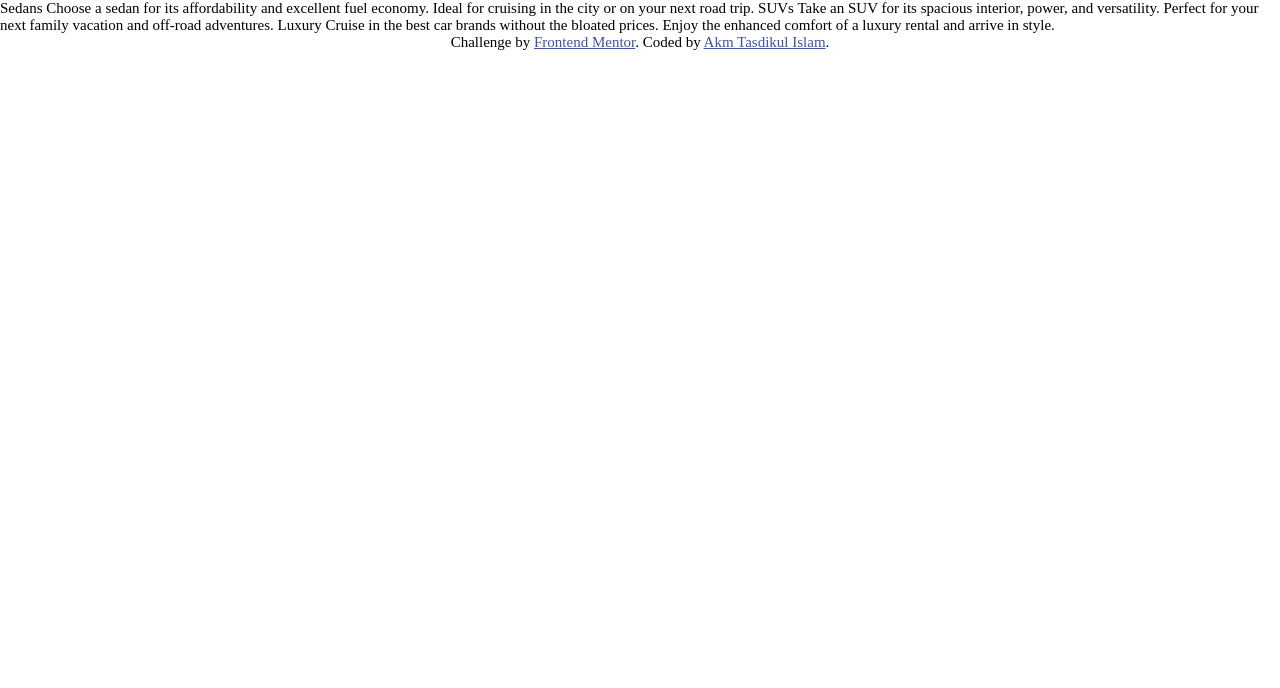
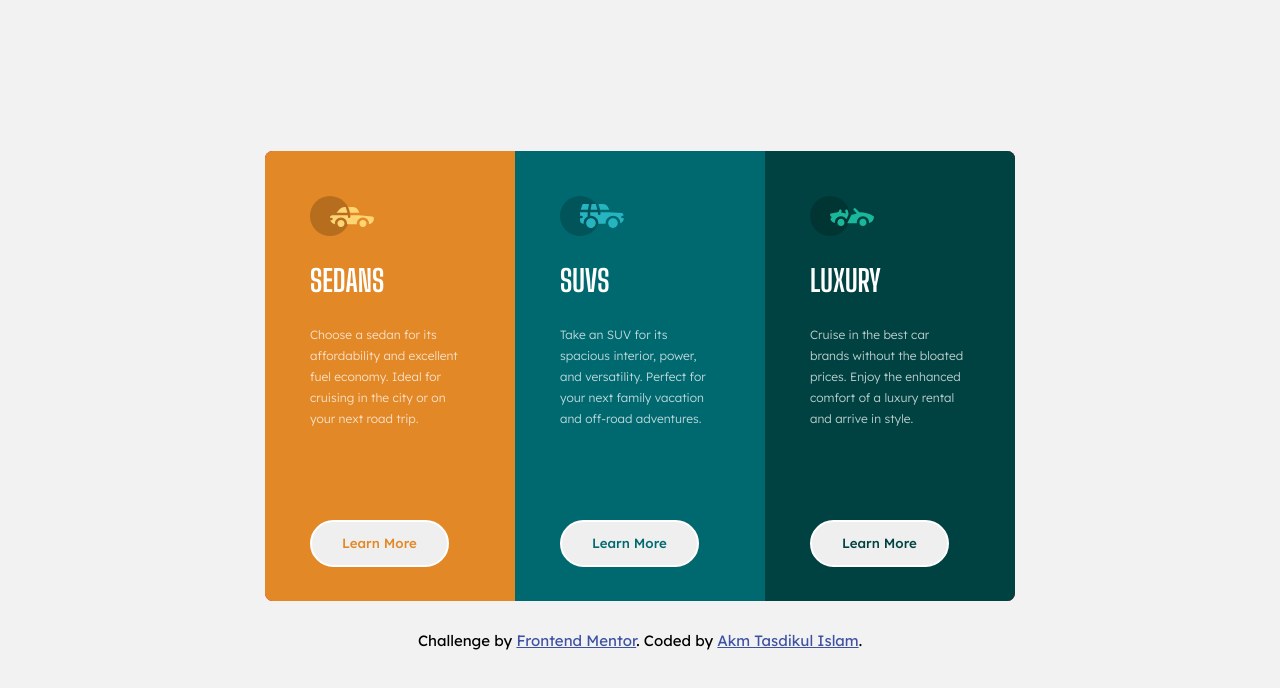
Before and after one commit to akmtasdikulislam/3-column-preview-card-component, a plain HTML site: page index.html in a window 1280 px wide. Drawn offline with Linux system fonts and the light colour scheme.

Commit message:
dektop-version: UI Design comoleted along with active-states intractions

```diff
--- a/index.html
+++ b/index.html
@@ -24,12 +24,35 @@
     <title>Frontend Mentor | 3-column preview card component</title>
   </head>
   <body>
-    Sedans Choose a sedan for its affordability and excellent fuel economy.
-    Ideal for cruising in the city or on your next road trip. SUVs Take an SUV
-    for its spacious interior, power, and versatility. Perfect for your next
-    family vacation and off-road adventures. Luxury Cruise in the best car
-    brands without the bloated prices. Enjoy the enhanced comfort of a luxury
-    rental and arrive in style.
+    <div class="card">
+      <div id="column-1" class="column">
+        <img src="./images/icon-sedans.svg" alt="" class="logo" />
+        <p class="title">Sedans</p>
+        <p class="body-text">
+          Choose a sedan for its affordability and excellent fuel economy. Ideal
+          for cruising in the city or on your next road trip.
+        </p>
+        <button>Learn More</button>
+      </div>
+      <div id="column-2" class="column">
+        <img src="./images/icon-suvs.svg" alt="" class="logo" />
+        <p class="title">SUVs</p>
+        <p class="body-text">
+          Take an SUV for its spacious interior, power, and versatility. Perfect
+          for your next family vacation and off-road adventures.
+        </p>
+        <button>Learn More</button>
+      </div>
+      <div id="column-3" class="column">
+        <img src="./images/icon-luxury.svg" alt="" class="logo" />
+        <p class="title">Luxury</p>
+        <p class="body-text">
+          Cruise in the best car brands without the bloated prices. Enjoy the
+          enhanced comfort of a luxury rental and arrive in style.
+        </p>
+        <button>Learn More</button>
+      </div>
+    </div>
 
     <div class="attribution">
       Challenge by
--- a/style.css
+++ b/style.css
@@ -19,17 +19,120 @@
 *,
 ::before,
 ::after {
+    box-sizing: border-box;
     margin    : 0;
     padding   : 0;
-    box-sizing: border-box;
 }
 
-/* font-family: "Big Shoulders Display",
-  sans-serif; */
-/* font-family: "Lexend Deca",
-sans-serif; */
+body {
+    align-items     : center;
+    background-color: var(--very-light-gray);
+    display         : flex;
+    flex-direction  : column;
+    font-family     : "Lexend Deca", sans-serif;
+    height          : 100vh;
+    justify-content : center;
+    width           : 100vw;
+}
+
+.card {
+    background-color     : crimson;
+    border-radius        : .5em;
+    display              : grid;
+    grid-auto-rows       : 100%;
+    grid-template-columns: repeat(3, 1fr);
+    height               : 30em;
+    overflow             : hidden;
+    width                : 50em;
+}
+
+.column {
+    display       : flex;
+    flex-direction: column;
+    gap           : 1.75em;
+    height        : 100%;
+    padding       : 3em;
+    width         : 100%;
+}
+
+.column .logo {
+    width: min-content;
+}
+
+.column .title {
+    color         : white;
+    font-family   : "Big Shoulders Display", sans-serif;
+    font-size     : 2em;
+    font-weight   : 700;
+    text-transform: uppercase;
+}
+
+.column .body-text {
+    color      : var(--transparent-white);
+    font-size  : .8em;
+    font-weight: 300;
+    line-height: 1.75em;
+}
+
+.column button {
+    border       : 2px solid white;
+    border-radius: 10em;
+    font-family  : "Lexend Deca", sans-serif;
+    font-weight  : 500;
+    height       : max-content;
+    outline      : 0;
+    padding      : 1em 2.25em;
+    position     : relative;
+    top          : 18%;
+    width        : max-content;
+}
+
+.column button:hover {
+    background-color: transparent;
+    border          : 2px solid white;
+    cursor          : pointer;
+    transition      : all ease-in-out .2s;
+}
+
+#column-1 {
+    background-color: var(--bright-orange);
+}
+
+#column-1 button {
+    color: var(--bright-orange);
+}
+
+#column-1 button:hover {
+    color: white;
+}
+
+#column-2 {
+    background-color: var(--dark-cyan);
+}
+
+#column-2 button {
+    color: var(--dark-cyan);
+}
+
+#column-2 button:hover {
+    color: white;
+}
+
+#column-3 {
+    background-color: var(--very-dark-cyan);
+}
+
+#column-3 button {
+    color: var(--very-dark-cyan);
+}
+
+#column-3 button:hover {
+    color: white;
+}
+
 .attribution {
     font-size : 1em;
+    margin-top: 2em;
     text-align: center;
 }
 
```
